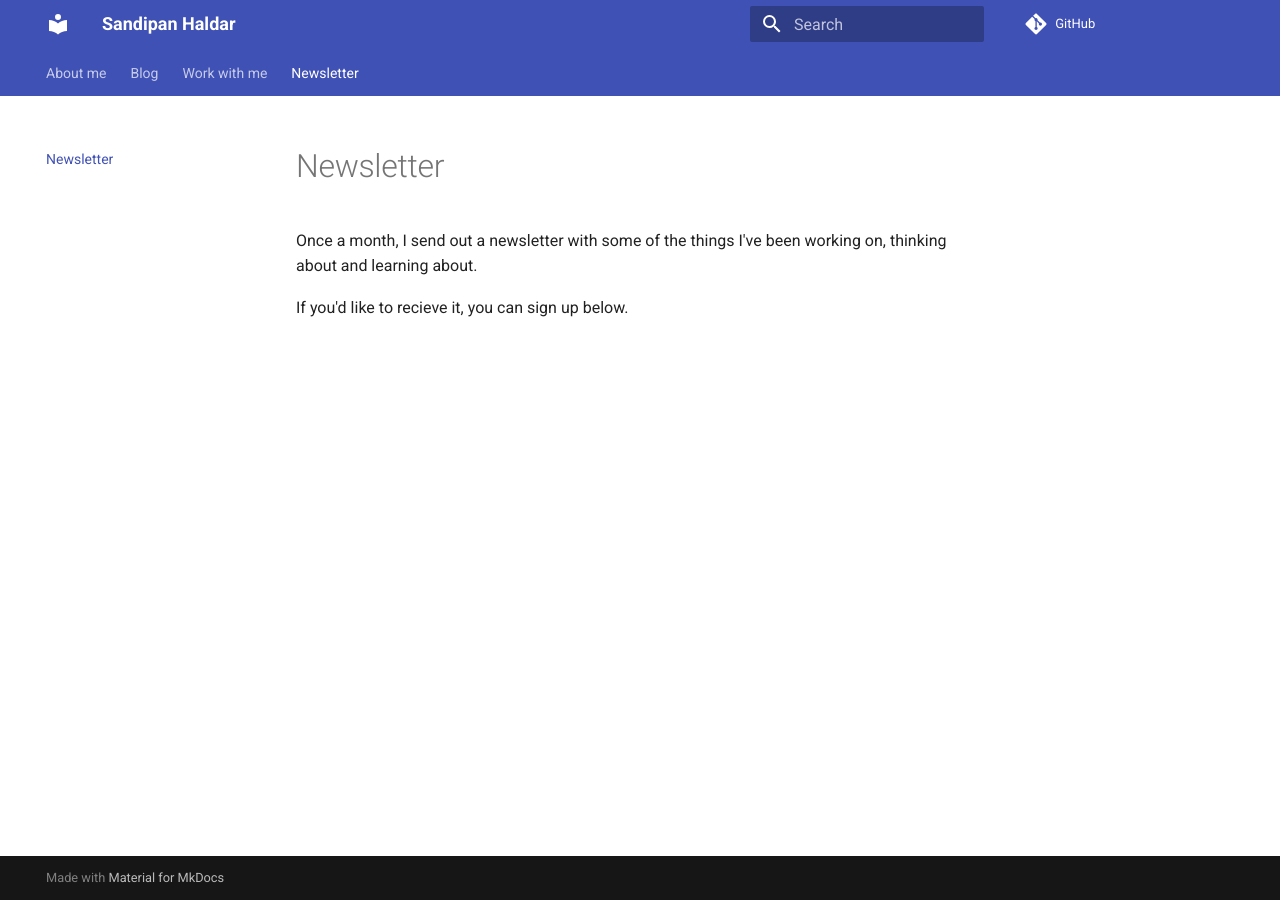
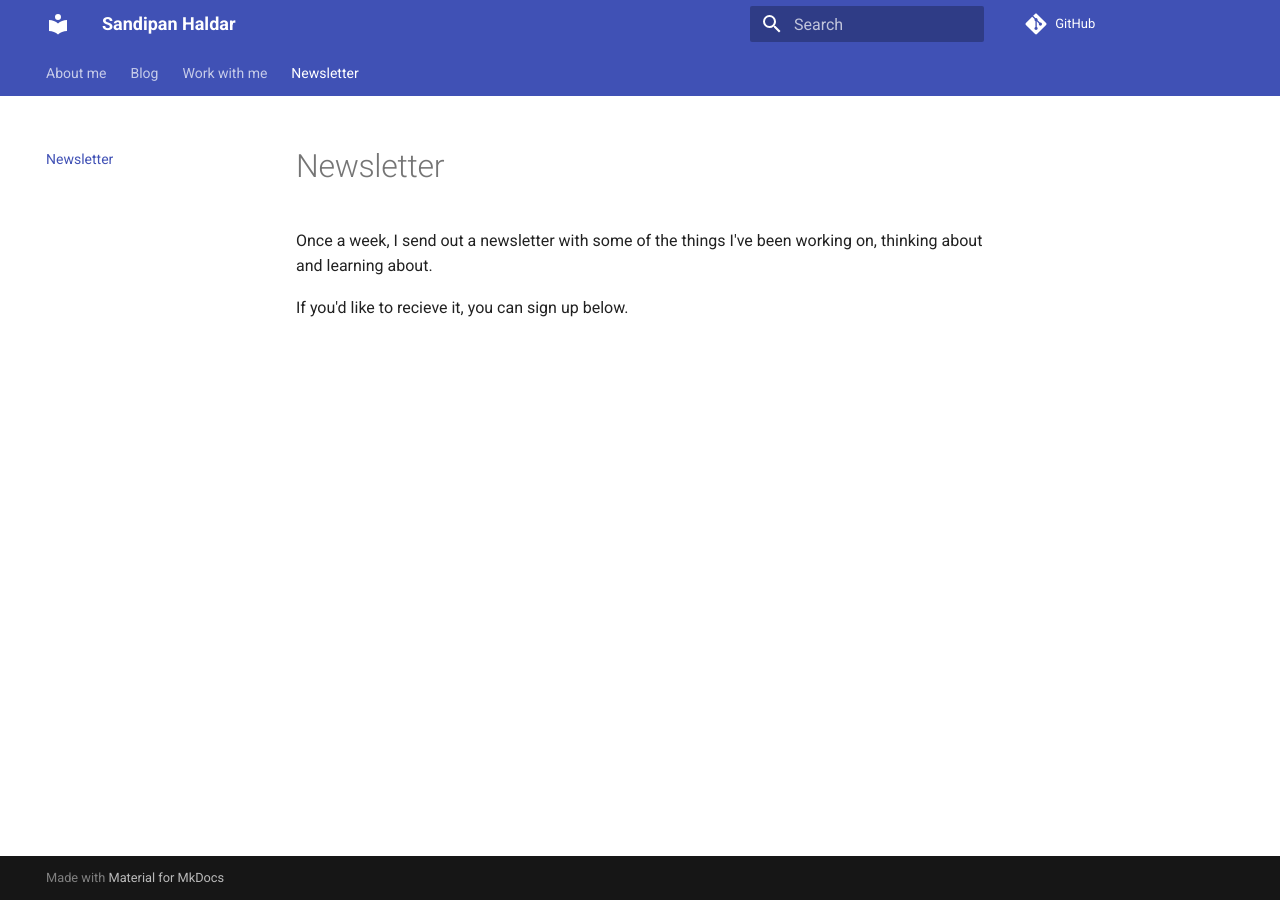
Before and after one commit to sandipan1/sandipan1.github.io, an MkDocs documentation site: the page built from docs/newsletter.md, in a window 1280 px wide. Built offline with MkDocs 1.6.1 and Material for MkDocs 9.7.7, drawn with Linux system fonts in a browser that asks for light colours; comment, search, counter and statistics services are not loaded.

Commit message:
added newsletter'

```diff
--- a/docs/newsletter.md
+++ b/docs/newsletter.md
@@ -1,8 +1,10 @@
 # Newsletter
 
-Once a month, I send out a newsletter with some of the things I've been working on, thinking about and learning about.
+Once a week, I send out a newsletter with some of the things I've been working on, thinking about and learning about.
 
 If you'd like to recieve it, you can sign up below.
+
+<script async data-uid="bd1c0bcbea" src="https://improve-ai-systems.kit.com/bd1c0bcbea/index.js"></script>
 <!--
 <script async data-uid="b184c2f91e" src="https://ivan-leo.kit.com/b184c2f91e/index.js"></script>
 
```
Also changed, not shown: site/newsletter.html, site/search/search_index.json.
